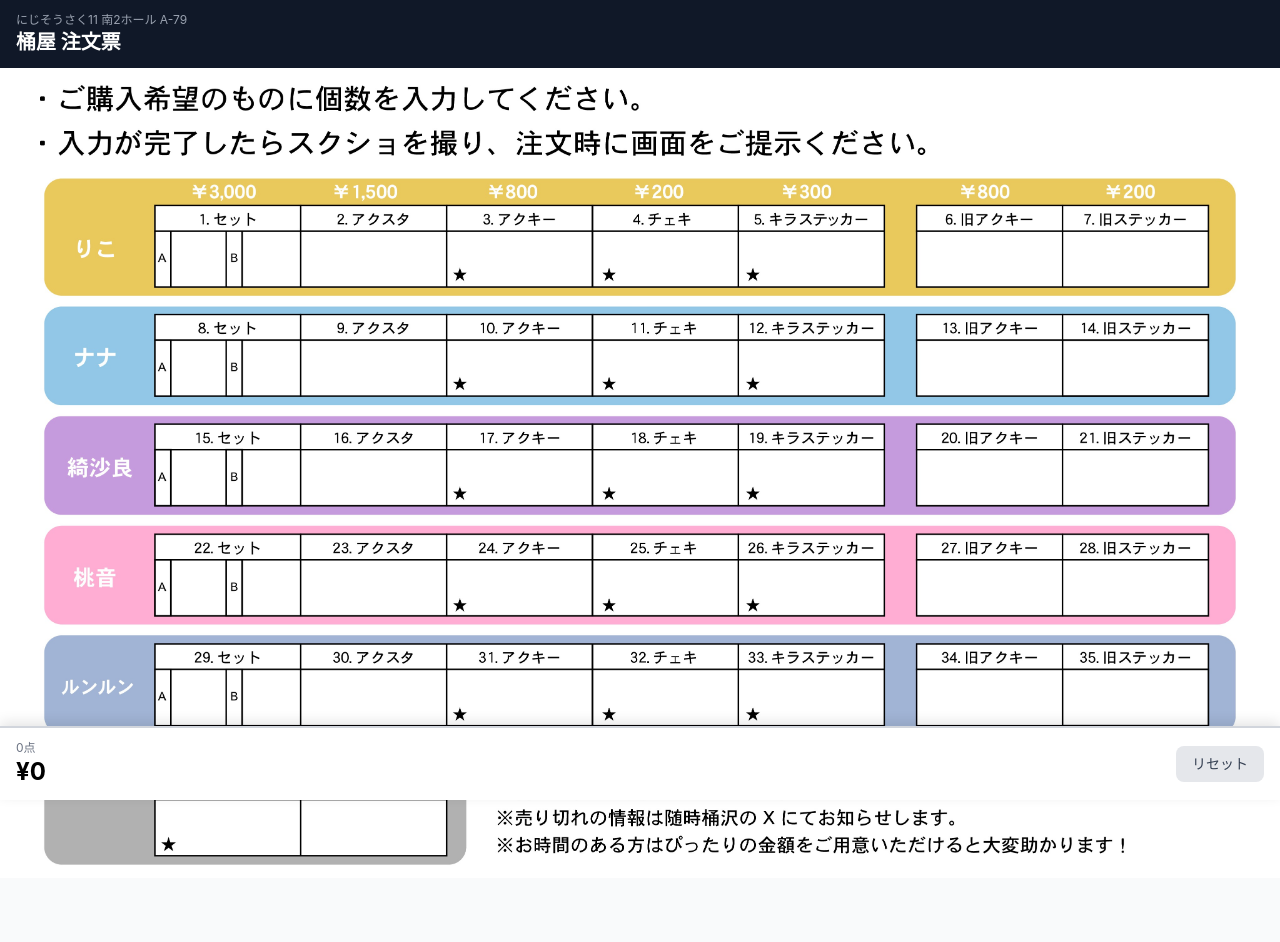
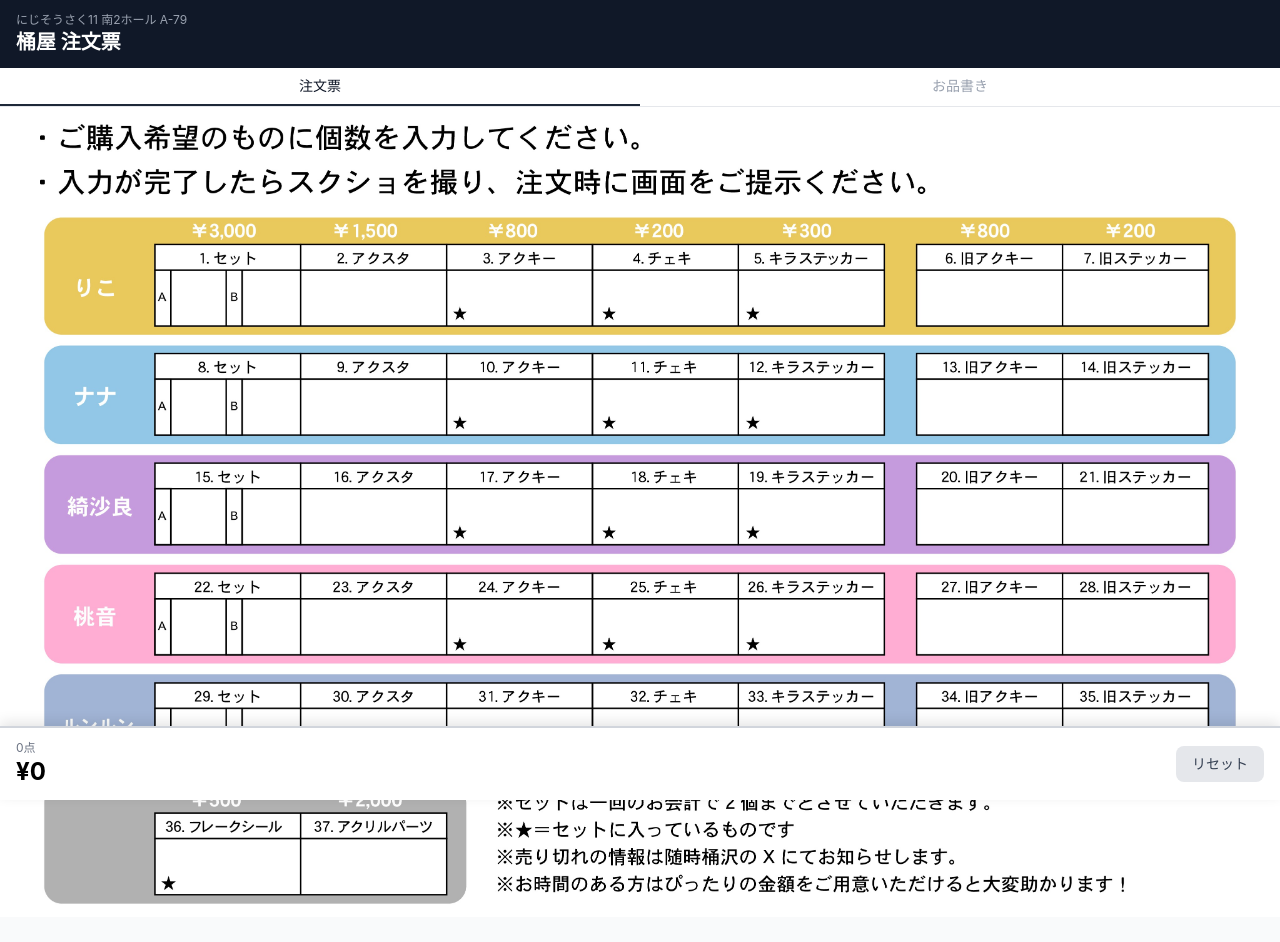
Before and after one commit to stland6338/order-form-okeya, a React (Vite) app: page / in a window 1280 px wide. Shown: the top 942 px of the page. Built offline with nearby package versions, Linux system fonts and the light colour scheme.

Commit message:
feat: お品書きビューを追加（注文票/お品書きタブ切り替え）

```diff
--- a/src/App.tsx
+++ b/src/App.tsx
@@ -1,11 +1,21 @@
-import { useMemo } from "react";
+import { useMemo, useState } from "react";
 import { MEMBERS, COMMON_PRODUCTS } from "./data";
 import { useOrderState } from "./hooks/useOrderState";
 import { Header } from "./components/Header";
 import { OrderSummary } from "./components/OrderSummary";
 import { ImageView } from "./components/ImageView";
+import { MenuView } from "./components/MenuView";
+
+type ViewMode = "sheet" | "menu";
+
+const TABS: { mode: ViewMode; label: string }[] = [
+  { mode: "sheet", label: "注文票" },
+  { mode: "menu", label: "お品書き" },
+];
 
 function App() {
+  const [viewMode, setViewMode] = useState<ViewMode>("sheet");
+
   const {
     order,
     setQuantity,
@@ -63,6 +73,24 @@
     <div className="min-h-screen bg-gray-50 pb-20">
       <Header />
 
+      {/* ビュー切り替えタブ */}
+      <div className="flex border-b border-gray-200 bg-white">
+        {TABS.map((tab) => (
+          <button
+            key={tab.mode}
+            onClick={() => setViewMode(tab.mode)}
+            className={`flex-1 py-2 text-sm font-medium text-center border-b-2 transition-colors ${
+              viewMode === tab.mode
+                ? "border-gray-800 text-gray-900"
+                : "border-transparent text-gray-400"
+            }`}
+          >
+            {tab.label}
+          </button>
+        ))}
+      </div>
+
+      {viewMode === "sheet" ? (
         <ImageView
           getQuantity={getQuantity}
           setQuantity={setQuantity}
@@ -70,6 +98,9 @@
           setCommonQuantity={setCommonQuantity}
           totalSets={totalSets}
         />
+      ) : (
+        <MenuView />
+      )}
 
       <OrderSummary
         total={total}
--- /dev/null
+++ b/src/components/MenuView.tsx
@@ -0,0 +1,18 @@
+export function MenuView() {
+  return (
+    <div className="w-full select-none pb-4">
+      <img
+        src="/menu1.jpg"
+        alt="お品書き 1"
+        className="block w-full h-auto"
+        draggable={false}
+      />
+      <img
+        src="/menu2.jpg"
+        alt="お品書き 2"
+        className="block w-full h-auto mt-2"
+        draggable={false}
+      />
+    </div>
+  );
+}
```
Also changed, not shown: public/menu1.jpg (added), public/menu2.jpg (added). Lines whose indentation alone changed are shown as unchanged.
